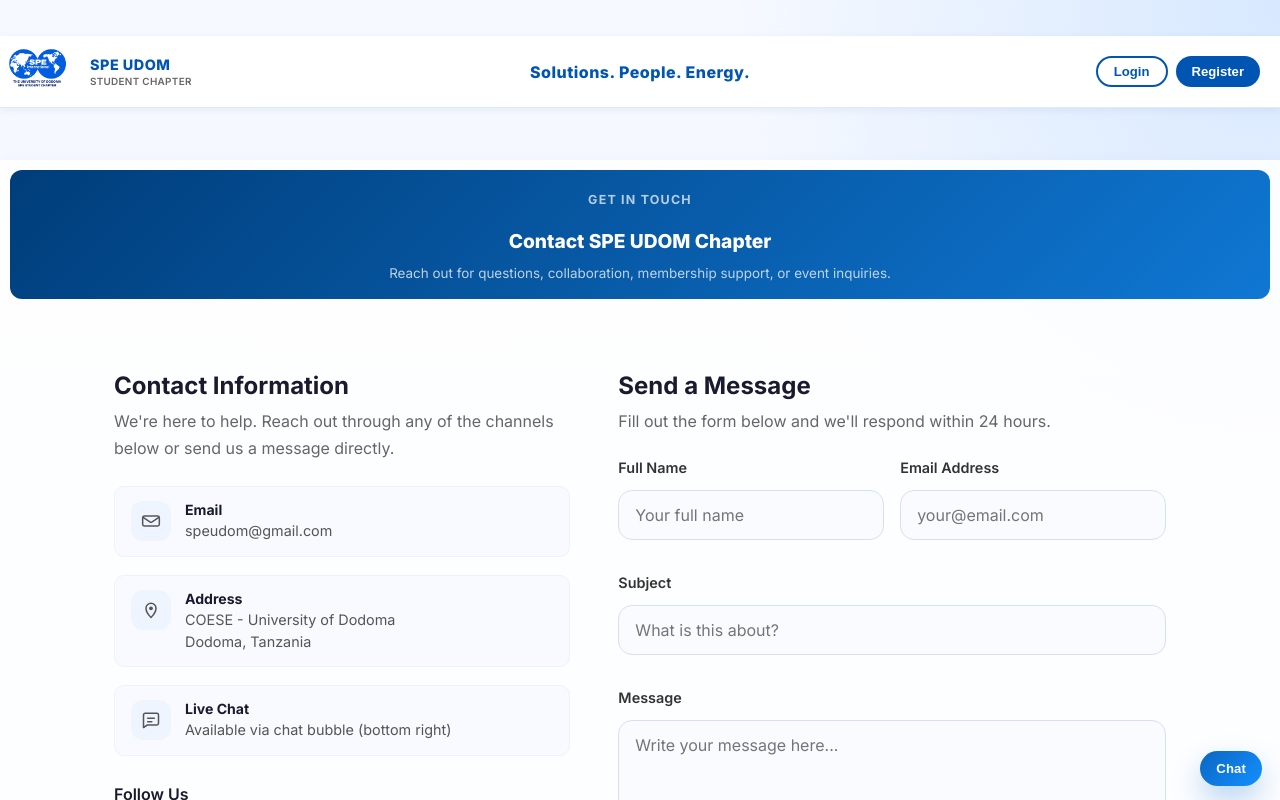
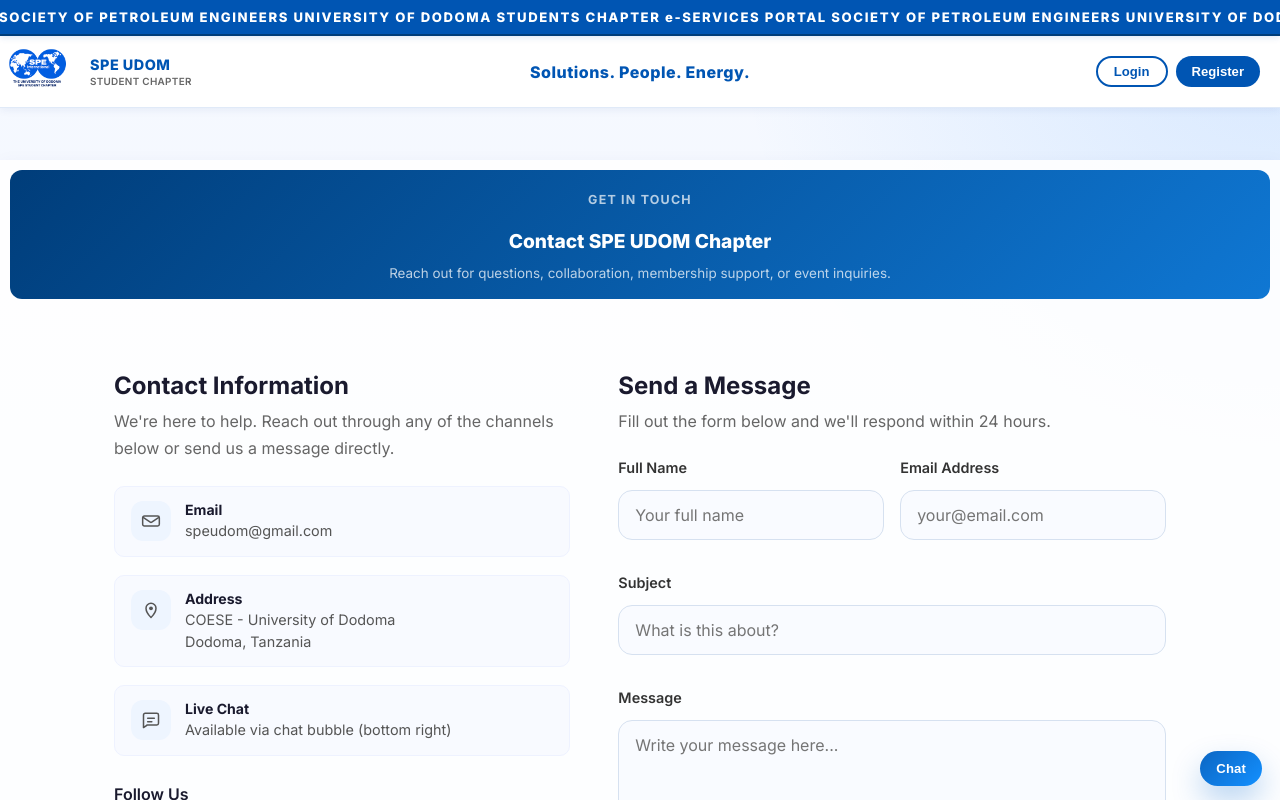
Before and after one commit to mathias-hash/spe-udom-chapter, a React (Create React App) app in the folder SPE UDOM 2026/frontend/: page /contact in a window 1280 px wide. Shown: the top 800 px of the page. Built offline with nearby package versions, Linux system fonts and the light colour scheme.

Commit message:
update changes

```diff
--- a/SPE UDOM 2026/frontend/src/components/PageHeader.js
+++ b/SPE UDOM 2026/frontend/src/components/PageHeader.js
@@ -3,6 +3,7 @@
 import { useAuth } from '../context/AuthContext';
 import { login as apiLogin, api, API_BASE_URL } from '../utils/api';
 import logo from '../assets/spe-udom-logo.png';
+import TopBanner from './TopBanner';
 import './PageHeader.css';
 
 const DropdownIcon = ({ children }) => (
@@ -264,6 +265,7 @@
 
   return (
     <>
+      <TopBanner />
       <div className="page-header">
         <img src={logo} alt="SPE UDOM" className="page-header-logo" />
         <div className="page-header-text">
```
